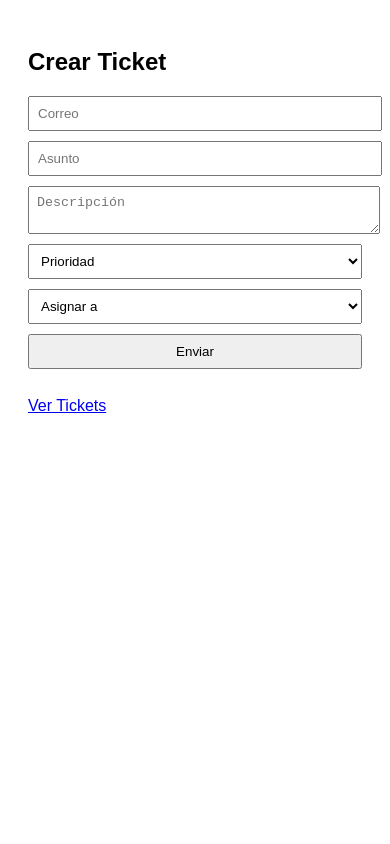
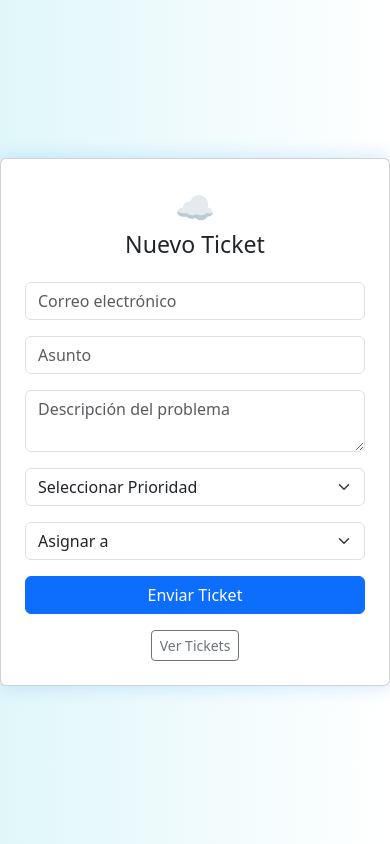
Before and after one commit to RenoPy90/tickets, a website: page public/index.html in a window 390 px wide. Drawn offline with nearby package versions, Linux system fonts and the light colour scheme.

Commit message:
Mejorar diseño responsive estilo Cloud Computing

```diff
--- a/public/index.html
+++ b/public/index.html
@@ -4,38 +4,65 @@
   <meta charset="UTF-8" />
   <meta name="viewport" content="width=device-width, initial-scale=1.0"/>
   <title>Crear Ticket</title>
+  <link href="https://cdn.jsdelivr.net/npm/bootstrap@5.3.3/dist/css/bootstrap.min.css" rel="stylesheet">
   <style>
-    body { font-family: Arial; padding: 20px; }
-    form { max-width: 400px; margin: auto; }
-    input, textarea, select, button {
-      display: block;
+    body {
+      background: linear-gradient(to right, #e0f7fa, #ffffff);
+      min-height: 100vh;
+      display: flex;
+      align-items: center;
+      justify-content: center;
+    }
+    .card {
       width: 100%;
-      margin-bottom: 10px;
-      padding: 8px;
+      max-width: 500px;
+      box-shadow: 0 0 20px rgba(0, 123, 255, 0.2);
+    }
+    .cloud-icon {
+      font-size: 2rem;
+      color: #0d6efd;
     }
   </style>
 </head>
 <body>
-  <h2>Crear Ticket</h2>
+  <div class="card p-4">
+    <div class="text-center mb-3">
+      <div class="cloud-icon">☁️</div>
+      <h3>Nuevo Ticket</h3>
+    </div>
     <form id="ticketForm">
-    <input type="email" id="email" placeholder="Correo" required />
-    <input type="text" id="subject" placeholder="Asunto" required />
-    <textarea id="description" placeholder="Descripción" required></textarea>
-    <select id="priority" required>
-      <option value="">Prioridad</option>
+      <div class="mb-3">
+        <input type="email" class="form-control" id="email" placeholder="Correo electrónico" required />
+      </div>
+      <div class="mb-3">
+        <input type="text" class="form-control" id="subject" placeholder="Asunto" required />
+      </div>
+      <div class="mb-3">
+        <textarea class="form-control" id="description" placeholder="Descripción del problema" required></textarea>
+      </div>
+      <div class="mb-3">
+        <select class="form-select" id="priority" required>
+          <option value="">Seleccionar Prioridad</option>
           <option value="Alta">Alta</option>
           <option value="Media">Media</option>
           <option value="Baja">Baja</option>
         </select>
-    <select id="assigned_to" required>
+      </div>
+      <div class="mb-3">
+        <select class="form-select" id="assigned_to" required>
           <option value="">Asignar a</option>
           <option value="Rodolfo Dure">Rodolfo Dure</option>
           <option value="Patricia Caceres">Patricia Caceres</option>
         </select>
-    <button type="submit">Enviar</button>
+      </div>
+      <div class="d-grid">
+        <button type="submit" class="btn btn-primary">Enviar Ticket</button>
+      </div>
     </form>
-  <br/>
-  <a href="tickets.html">Ver Tickets</a>
+    <div class="text-center mt-3">
+      <a href="tickets.html" class="btn btn-outline-secondary btn-sm">Ver Tickets</a>
+    </div>
+  </div>
 
   <script>
     document.getElementById('ticketForm').addEventListener('submit', async (e) => {
```
Also changed, not shown: public/tickets.html (+46 -13 lines). Lines whose indentation alone changed are shown as unchanged.
